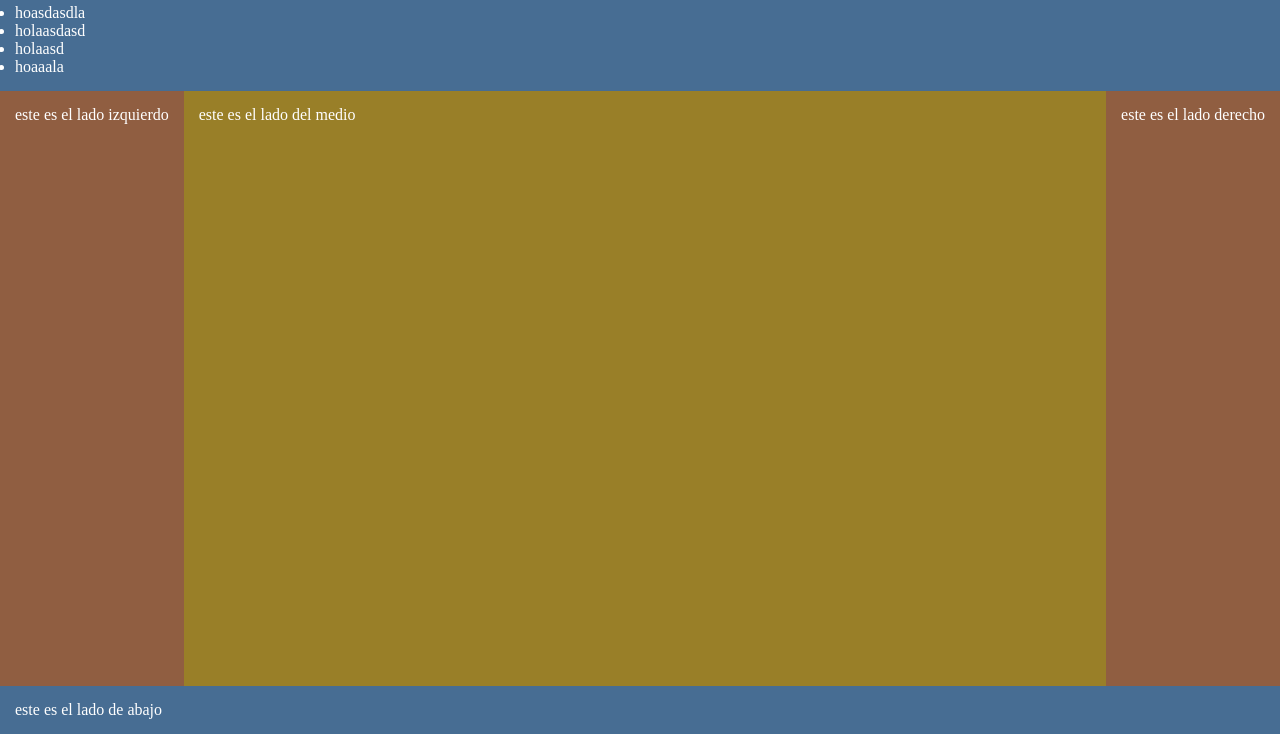
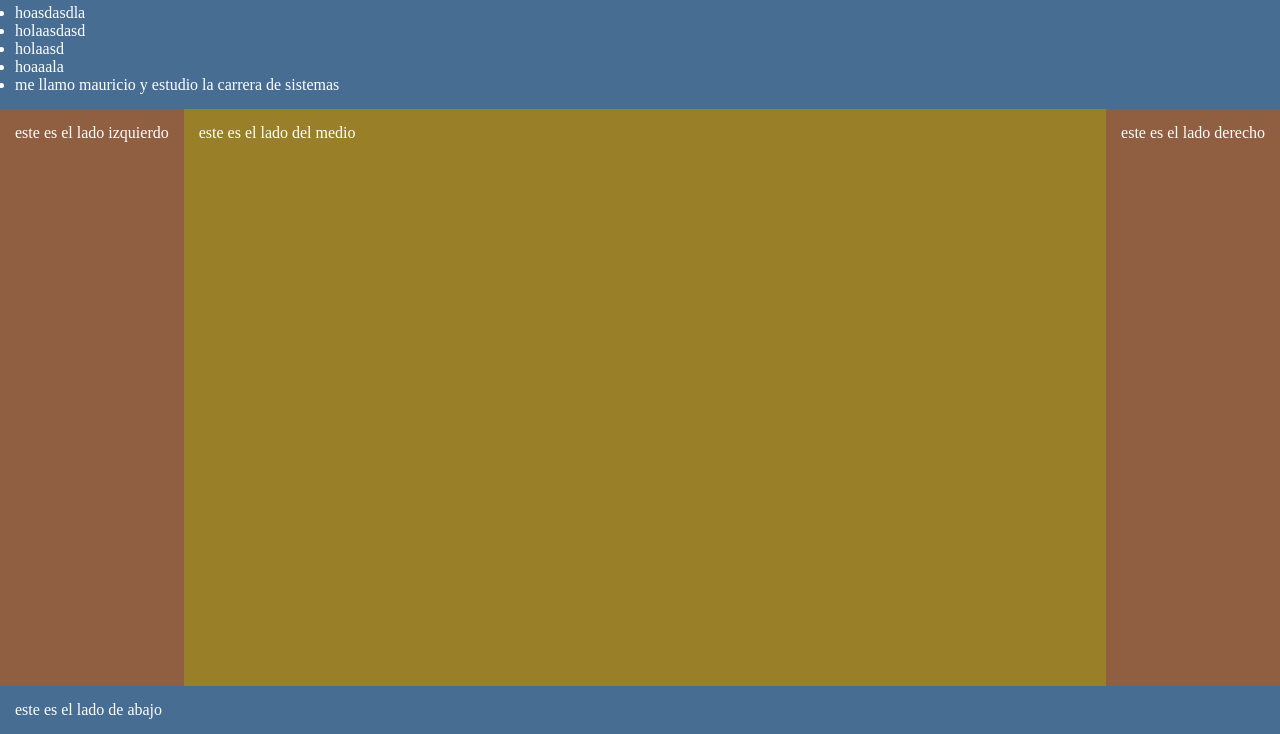
Before and after one commit to FullMaury/5-de-marzo, a plain HTML site: page index.html in a window 1280 px wide. Shown: the part 66-800 px from the top of the page. Drawn offline with Linux system fonts and the light colour scheme.

Commit message:
subiendo un commit para ing soft

```diff
--- a/index.html
+++ b/index.html
@@ -16,6 +16,7 @@
                 <li>holaasdasd</li>
                 <li>holaasd</li>
                 <li>hoaaala</li>
+                <li>me llamo mauricio y estudio la carrera de sistemas</li>
             </ul>
         </nav>
     </header>
```
